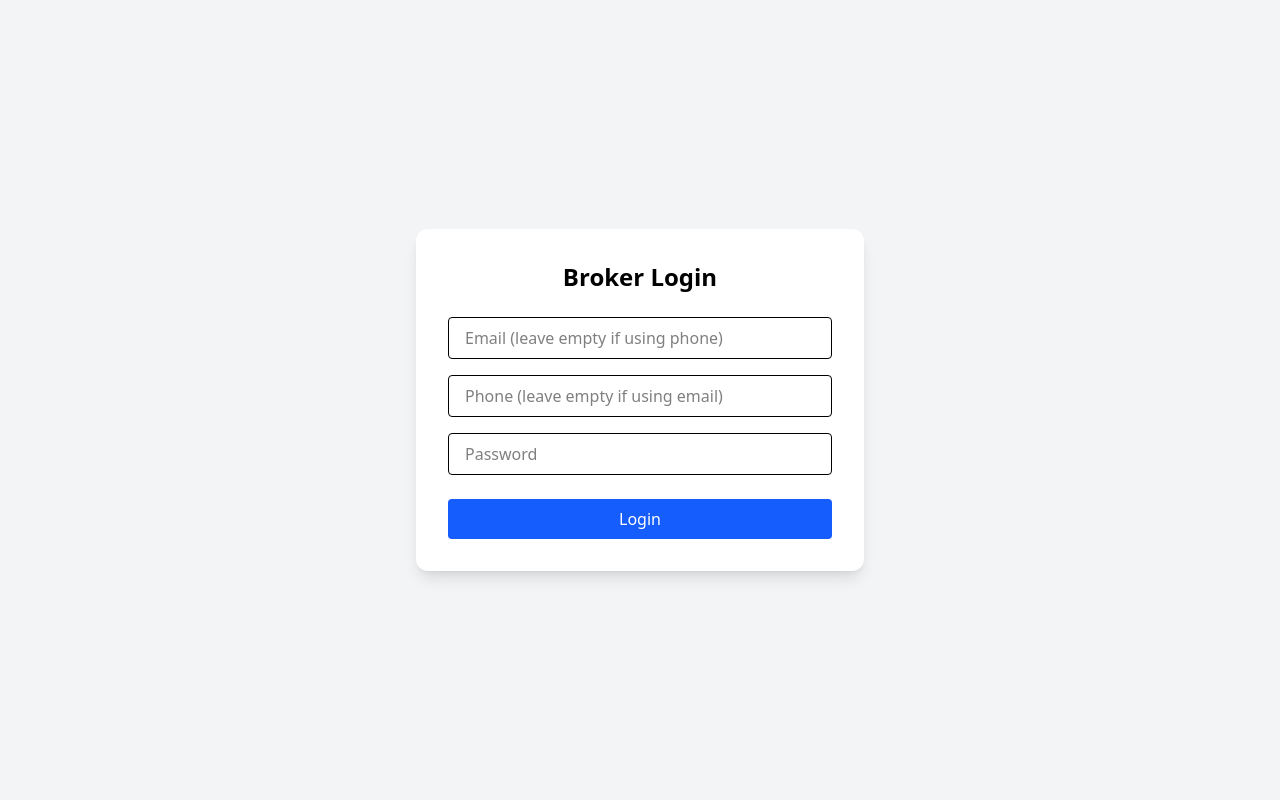
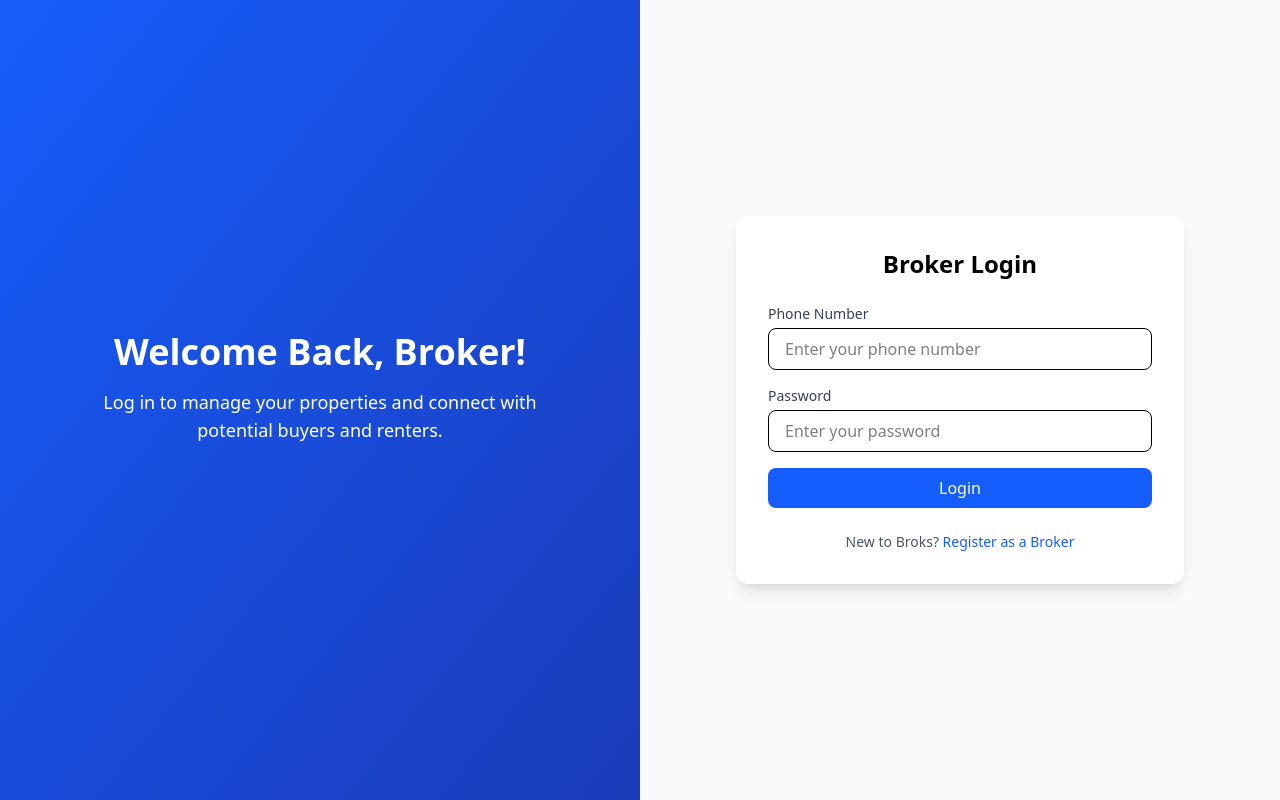
Before and after one commit to prahul25/elite-properties, a Next.js app: page /broker/login in a window 1280 px wide. Built offline with nearby package versions, Linux system fonts and the light colour scheme.

Commit message:
Wiring up done with sign on main page

```diff
--- a/src/app/broker/login/page.tsx
+++ b/src/app/broker/login/page.tsx
@@ -1,105 +1,113 @@
 "use client";
+
 import { useState } from "react";
+import Link from "next/link";
 import { useRouter } from "next/navigation";
 
 export default function BrokerLoginPage() {
+  const [phone, setPhone] = useState("");
+  const [password, setPassword] = useState("");
+  const [error, setError] = useState("");
+  const [loading, setLoading] = useState(false);
   const router = useRouter();
-
-  const [formData, setFormData] = useState({
-    email: "",
-    phone: "",
-    password: "",
-  });
-
-  const [loading, setLoading] = useState(false);
-  const [error, setError] = useState("");
-
-  const handleChange = (e: React.ChangeEvent<HTMLInputElement>) => {
-    setFormData({ ...formData, [e.target.name]: e.target.value });
-  };
 
   const handleSubmit = async (e: React.FormEvent) => {
     e.preventDefault();
+    setError("");
     setLoading(true);
-    setError("");
-console.log(process.env.NEXT_PUBLIC_API_URL,"CHECKING")
+
     try {
       const res = await fetch(`${process.env.NEXT_PUBLIC_API_URL}/api/auth/login`, {
         method: "POST",
         headers: { "Content-Type": "application/json" },
-        body: JSON.stringify(formData),
+        body: JSON.stringify({ phone, password }),
       });
 
       const data = await res.json();
-
       if (!res.ok) throw new Error(data.error || "Login failed");
 
-      // Save tokens
       localStorage.setItem("accessToken", data.tokens.accessToken);
       localStorage.setItem("refreshToken", data.tokens.refreshToken);
-      localStorage.setItem("brokerInfo", JSON.stringify(data.broker));
-      router.push(`/broker/add-property?brokerId=${data.broker._id}`);
+
+      router.push(`/dashboard?brokerId=${data.broker._id}`);
     } catch (err: unknown) {
-      if (err instanceof Error) {
-        setError(err.message);
-      } else {
-        setError("Something went wrong");
-      }
+      setError(err instanceof Error ? err.message : "Something went wrong");
     } finally {
       setLoading(false);
     }
   };
 
   return (
-    <div className="flex justify-center items-center min-h-screen bg-gray-100">
-      <form
-        onSubmit={handleSubmit}
-        className="bg-white shadow-lg rounded-xl p-8 w-full max-w-md"
-      >
+    <div className="min-h-screen flex">
+      {/* Left side graphic */}
+      <div className="hidden md:flex w-1/2 bg-gradient-to-br from-blue-600 to-blue-800 items-center justify-center text-white p-12">
+        <div className="text-center max-w-md">
+          <h1 className="text-4xl font-bold mb-4">Welcome Back, Broker!</h1>
+          <p className="text-lg mb-6">
+            Log in to manage your properties and connect with potential buyers and renters.
+          </p>
+          {/* <img
+            src="/broker-login-graphic.svg"
+            alt="Broker illustration"
+            className="mx-auto w-80"
+          /> */}
+        </div>
+      </div>
+
+      {/* Right side form */}
+      <div className="flex-1 flex items-center justify-center bg-gray-50 px-6">
+        <div className="w-full max-w-md bg-white rounded-xl shadow-lg p-8">
           <h2 className="text-2xl font-bold text-center mb-6">Broker Login</h2>
 
           {error && (
-          <p className="bg-red-100 text-red-600 px-4 py-2 mb-4 rounded">
+            <div className="bg-red-100 text-red-700 px-4 py-2 rounded mb-4 text-sm">
               {error}
-          </p>
+            </div>
           )}
 
-        <input
-          type="email"
-          name="email"
-          placeholder="Email (leave empty if using phone)"
-          value={formData.email}
-          onChange={handleChange}
-          className="w-full border rounded px-4 py-2 mb-4"
-        />
-
+          <form onSubmit={handleSubmit} className="space-y-4">
+            <div>
+              <label className="block text-sm font-medium text-gray-700">Phone Number</label>
               <input
                 type="tel"
-          name="phone"
-          placeholder="Phone (leave empty if using email)"
-          value={formData.phone}
-          onChange={handleChange}
-          className="w-full border rounded px-4 py-2 mb-4"
+                value={phone}
+                onChange={(e) => setPhone(e.target.value)}
+                required
+                className="w-full mt-1 px-4 py-2 border rounded-lg focus:ring-2 focus:ring-blue-500 focus:outline-none"
+                placeholder="Enter your phone number"
               />
+            </div>
 
+            <div>
+              <label className="block text-sm font-medium text-gray-700">Password</label>
               <input
                 type="password"
-          name="password"
-          placeholder="Password"
-          value={formData.password}
-          onChange={handleChange}
-          className="w-full border rounded px-4 py-2 mb-6"
+                value={password}
+                onChange={(e) => setPassword(e.target.value)}
                 required
+                className="w-full mt-1 px-4 py-2 border rounded-lg focus:ring-2 focus:ring-blue-500 focus:outline-none"
+                placeholder="Enter your password"
               />
+            </div>
 
             <button
               type="submit"
               disabled={loading}
-          className="w-full bg-blue-600 text-white py-2 rounded hover:bg-blue-700 disabled:bg-blue-300"
+              className="w-full bg-blue-600 text-white py-2 rounded-lg font-medium hover:bg-blue-700 transition disabled:opacity-50"
             >
               {loading ? "Logging in..." : "Login"}
             </button>
           </form>
+
+          {/* Signup Link */}
+          <p className="text-center text-sm text-gray-600 mt-6">
+            New to Broks?{" "}
+            <Link href="/broker/signup" className="text-blue-600 font-medium hover:underline">
+              Register as a Broker
+            </Link>
+          </p>
+        </div>
+      </div>
     </div>
   );
 }
--- a/src/app/components/landingPageComponent/Navbar.tsx
+++ b/src/app/components/landingPageComponent/Navbar.tsx
@@ -22,21 +22,25 @@ export default function Navbar() {
           <Link href="/" className="hover:text-blue-600 transition">
             Home
           </Link>
-          <Link href="/pages/properties" className="hover:text-blue-600 transition">
+          <Link href="/properties" className="hover:text-blue-600 transition">
             Properties
           </Link>
-          <Link href="/pages/services" className="hover:text-blue-600 transition">
+          <Link href="/services" className="hover:text-blue-600 transition">
             Services
           </Link>
-          <Link href="/pages/about" className="hover:text-blue-600 transition">
+          <Link href="/about" className="hover:text-blue-600 transition">
             About
           </Link>
-          <Link
-            href="/pages/contact"
-            className="ml-6 bg-blue-600 text-white px-4 py-2 rounded-lg hover:bg-blue-700 transition"
-          >
-            Contact Us
-          </Link>
+
+          {/* Primary CTA for brokers */}
+          <div className="ml-6">
+            <Link
+              href="/broker/login"
+              className="bg-blue-600 text-white px-5 py-2 rounded-lg font-medium hover:bg-blue-700 transition"
+            >
+              Sell / Rent Property
+            </Link>
+          </div>
         </div>
 
         {/* Mobile Menu Button */}
@@ -54,21 +58,23 @@ export default function Navbar() {
           <Link href="/" className="block hover:text-blue-600" onClick={toggleMenu}>
             Home
           </Link>
-          <Link href="/pages/properties" className="block hover:text-blue-600" onClick={toggleMenu}>
+          <Link href="/properties" className="block hover:text-blue-600" onClick={toggleMenu}>
             Properties
           </Link>
-          <Link href="/pages/services" className="block hover:text-blue-600" onClick={toggleMenu}>
+          <Link href="/services" className="block hover:text-blue-600" onClick={toggleMenu}>
             Services
           </Link>
-          <Link href="/pages/about" className="block hover:text-blue-600" onClick={toggleMenu}>
+          <Link href="/about" className="block hover:text-blue-600" onClick={toggleMenu}>
             About
           </Link>
+
+          {/* Mobile CTA */}
           <Link
-            href="/pages/contact"
-            className="block bg-blue-600 text-white px-4 py-2 rounded-lg hover:bg-blue-700 transition text-center"
+            href="/broker/login"
+            className="block bg-blue-600 text-white px-5 py-2 rounded-lg font-medium hover:bg-blue-700 transition text-center"
             onClick={toggleMenu}
           >
-            Contact Us
+            Sell / Rent Property
           </Link>
         </div>
       )}
```
Lines whose indentation alone changed are shown as unchanged.
